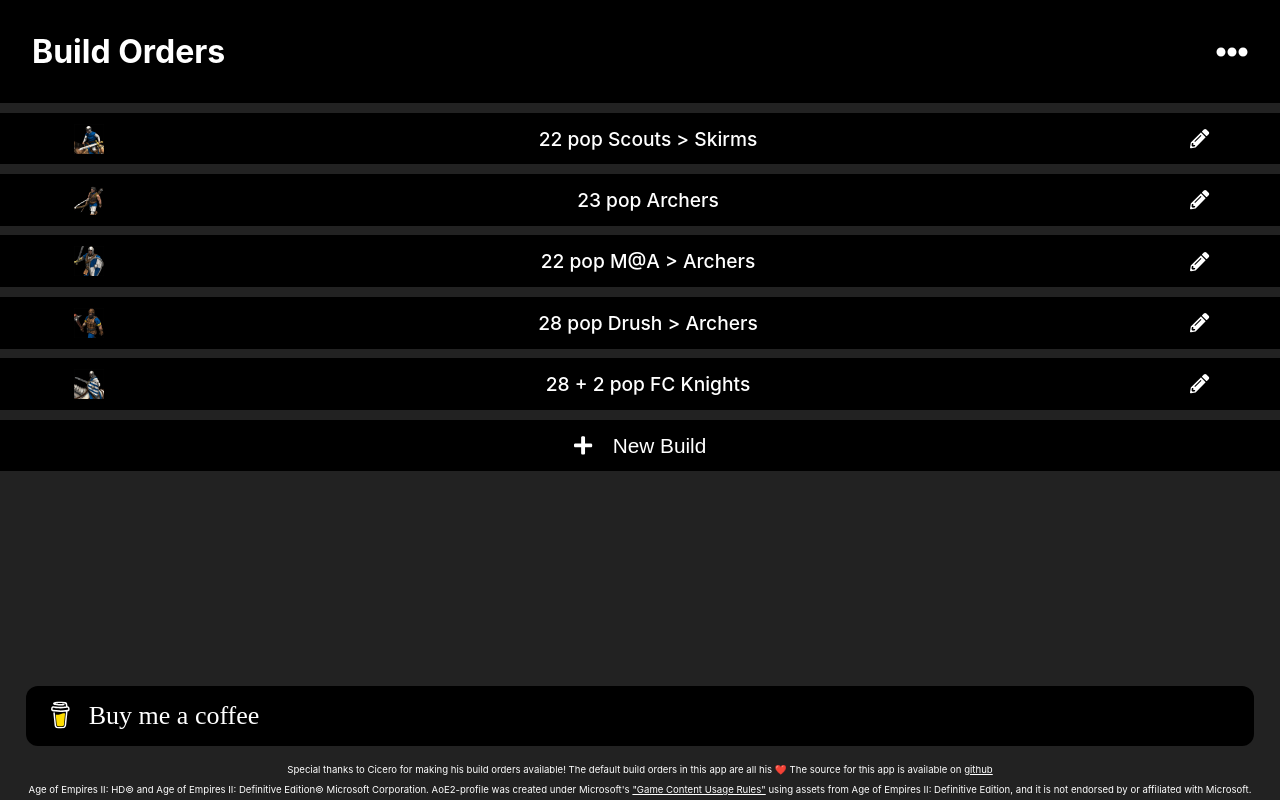
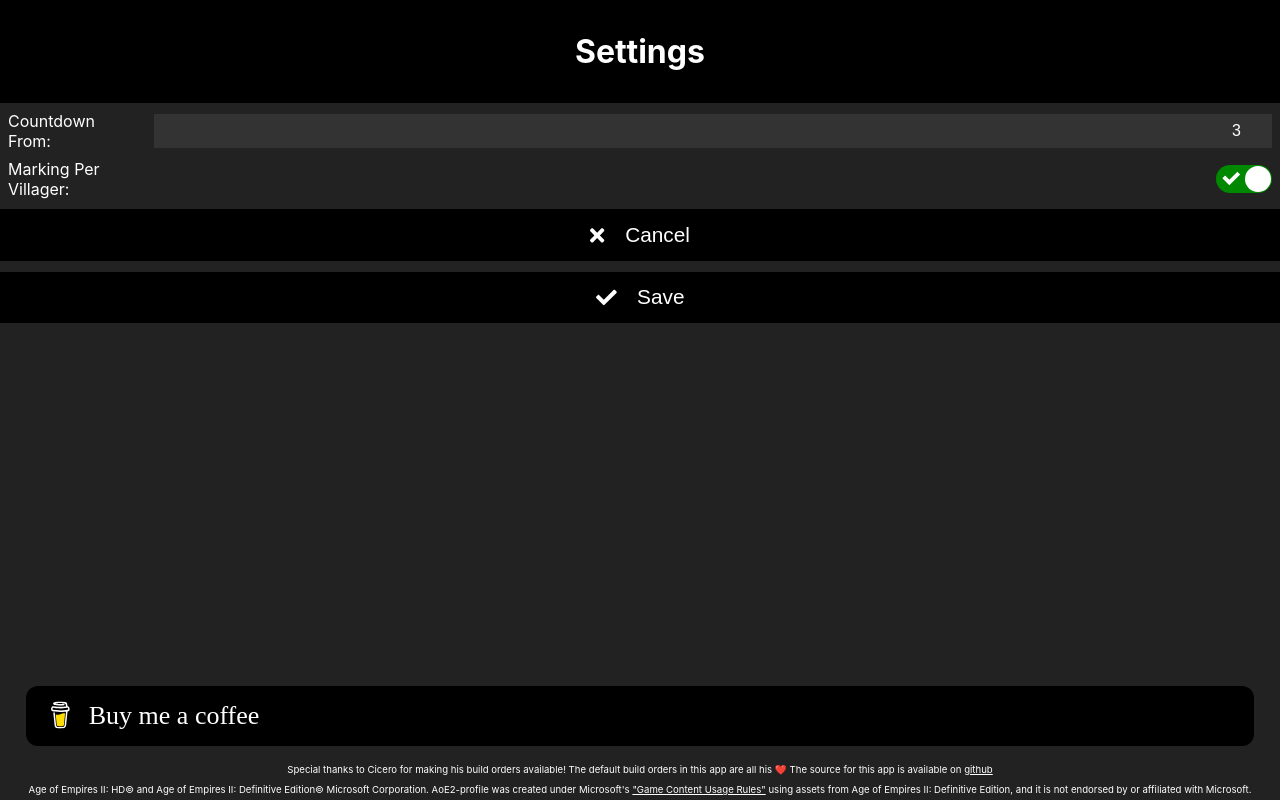
Before and after one commit to Rahien/aoe2-build-orders, a React (Create React App) app in the folder frontend/: page /settings in a window 1280 px wide. Built offline with nearby package versions, Linux system fonts and the light colour scheme.

Commit message:
settings

```diff
--- a/frontend/src/App.scss
+++ b/frontend/src/App.scss
@@ -453,6 +453,13 @@ body {
     right: auto;
     margin-left: 0.8em;
     font-size: 1em;
+    flex-direction: column;
+    border: 1px solid black;
+    .menu-item {
+      padding: 1em;
+      display: flex;
+      justify-content: flex-start;
+    }
     svg {
       margin-right: 0;
     }
@@ -461,18 +468,17 @@ body {
       top: 40px;
       right: 0px;
       background: #222;
-      padding: 0.5em 1em;
       font-size: 1.4rem;
       justify-content: space-between;
     }
 
-    .menu .menu-item {
-      padding-bottom: 0;
+    .menu .menu-item:last-child {
       justify-content: space-between;
     }
 
     .menu .menu-item label {
-      text-align: right;
+      text-align: left;
+      margin-left: 1em;
     }
   }
 
@@ -616,43 +622,6 @@ body {
     width: 100%;
   }
 
-  .property {
-    display: flex;
-    align-items: center;
-    justify-content: space-between;
-    box-sizing: border-box;
-    width: 100%;
-    padding: 0 0.5em;
-    .edit-buildorderstep-icon .buildorderstep-icon {
-      margin-right: 0;
-    }
-    input {
-      background-color: #333;
-      border: none;
-      padding: 0.5em 1em;
-      flex-grow: 1;
-      color: white;
-      font-size: 1em;
-      text-align: right;
-      min-width: 0;
-    }
-    label {
-      margin-right: 1em;
-      text-transform: capitalize;
-      width: 130px;
-      text-align: left;
-
-      &:after {
-        content: ":";
-      }
-    }
-
-
-    input[type="checkbox"] {
-      width: 20px;
-      height: 20px;
-    }
-  }
   button.remove {
     margin-bottom: 0;
   }
@@ -880,14 +849,18 @@ label.resource-changes {
   }
 }
 
-
+.buildOrder.per-villager-marks {
+  .step-marks {
+    display: flex;
+  }
+}
 .step-marks {
+  display: none;
   position: absolute;
   top: -0.25rem;
   left: 0;
   height: calc(100% + 0.5rem);
   width: 6px;
-  display: flex;
   flex-direction: column;
   justify-content: space-between;
   .step-marker {
@@ -909,3 +882,71 @@ label.resource-changes {
 .sub-steps .step-marks {
   display: none;
 }
+.settings {
+  color: white;
+  flex-grow: 1;
+  .property {
+    margin-top: 0.5em;
+    margin-bottom: 0.5em;
+  }
+  h1 {
+    background: black;
+    margin: 0;
+    padding: 1em;
+  }
+  > button {
+    background: black;
+    border: none;
+    margin-bottom: 0.5em;
+    font-size: 1.3em;
+    height: 51.8px;
+    display: flex;
+    width: 100%;
+    color: white;
+    text-align: center;
+    justify-content: center;
+    align-items: center;
+    margin-top: 0.5em;
+    svg {
+      margin-right: 1em;
+    }
+  }
+}
+
+.property {
+  display: flex;
+  align-items: center;
+  justify-content: space-between;
+  box-sizing: border-box;
+  width: 100%;
+  padding: 0 0.5em;
+  .edit-buildorderstep-icon .buildorderstep-icon {
+    margin-right: 0;
+  }
+  input {
+    background-color: #333;
+    border: none;
+    padding: 0.5em 1em;
+    flex-grow: 1;
+    color: white;
+    font-size: 1em;
+    text-align: right;
+    min-width: 0;
+  }
+  label {
+    margin-right: 1em;
+    text-transform: capitalize;
+    width: 130px;
+    text-align: left;
+
+    &:after {
+      content: ":";
+    }
+  }
+
+
+  input[type="checkbox"] {
+    width: 20px;
+    height: 20px;
+  }
+}
--- a/frontend/src/App.tsx
+++ b/frontend/src/App.tsx
@@ -9,6 +9,7 @@ import {
 import BuildOrderList from "./BuildOrderList";
 import BMC from "./BuyMeACoffee";
 import EditBuildOrder from "./EditBuildOrder";
+import Settings from "./Settings";
 
 function App() {
   return (
@@ -24,6 +25,9 @@ function App() {
             <Route path="/edit-build/:id">
               <EditBuildOrder/>
             </Route>
+            <Route path="/settings">
+              <Settings/>
+            </Route>
             <Route path="/">
               <BuildOrderList/>
             </Route>
--- a/frontend/src/BuildOrder.tsx
+++ b/frontend/src/BuildOrder.tsx
@@ -8,6 +8,7 @@ import {getBuildOrder} from "./BuildOrderList";
 import { useParams } from 'react-router-dom';
 import SpeedControls from "./SpeedControls";
 import {v4} from "uuid";
+import {useSetting} from "./hooks";
 
 export const stepKinds: {[id:string]:string} = {
  "create": "Create Villager",
@@ -226,6 +227,7 @@ function BuildOrder() {
   const [gameTime, setGameTime] = useState(0);
   const [buildOrder, setBuildOrder] = useState<IBuildOrder|null>(null);
   const wakeLockRef = useRef<any>();
+  const showPerVillagerMarks = useSetting<boolean>("markingPerVil", true);
   const {id} = useParams();
   useEffect(() => {
     const build = getBuildOrder(id);
@@ -271,7 +273,7 @@ function BuildOrder() {
   });
   const showTracker = timeAlreadyPlayed || playing;
   return (
-    <div className="buildOrder">
+    <div className={`buildOrder ${showPerVillagerMarks?"per-villager-marks":""}`}>
       <BuildOrderHeader playing={playing} togglePlaying={() => togglePlaying(gameTime)}
                         buildOrder={buildOrder} gameTime={gameTime} setGameTime={changeGameTime}/>
       {steps}
--- a/frontend/src/BuildOrderHeader.tsx
+++ b/frontend/src/BuildOrderHeader.tsx
@@ -5,7 +5,7 @@ import {faPause, faPlay, faEllipsisH} from "@fortawesome/free-solid-svg-icons";
 import {IBuildOrder} from "./types";
 import GameTimeClock from "./GameTimeClock";
 import BuildOrderMenu from "./BuildOrderMenu";
-import {useClickOutside} from "./hooks";
+import {useClickOutside, useSetting} from "./hooks";
 import CountDown from "./CountDown";
 interface IBuildOrderHeaderProps {
   playing: boolean,
@@ -17,6 +17,7 @@ interface IBuildOrderHeaderProps {
 const BuildOrderHeader:React.FC<IBuildOrderHeaderProps> = ({playing, togglePlaying, buildOrder, gameTime, setGameTime}) => {
   const [showMenu, setShowMenu] = useState(false);
   const [showCountDown, setShowCountDown] = useState(false);
+  const countDownFrom = useSetting<number>("countDown", 3);
   const menuRef = useClickOutside(() => {
     setShowMenu(false);
   })
@@ -34,7 +35,7 @@ const BuildOrderHeader:React.FC<IBuildOrderHeaderProps> = ({playing, togglePlayi
     if(playing){
       togglePlaying();
       setShowCountDown(false);
-    }else if(gameTime < 0.5){
+    }else if(gameTime < 0.5 && countDownFrom > 0){
       setShowCountDown(true);
     }else{
       togglePlaying();
@@ -69,7 +70,7 @@ const BuildOrderHeader:React.FC<IBuildOrderHeaderProps> = ({playing, togglePlayi
       </div>
     </div>
     {showCountDown?<CountDown
-      from={3}
+      from={countDownFrom}
       onDone={() => {
         togglePlaying();
         setShowCountDown(false);
--- a/frontend/src/BuildOrderStepEdit.tsx
+++ b/frontend/src/BuildOrderStepEdit.tsx
@@ -46,7 +46,7 @@ const stringProperty: (hide:boolean, property: string, state: [(string | undefin
 
 const booleanProperty: (hide:boolean, property: string, state: [(boolean | undefined), React.Dispatch<React.SetStateAction<boolean | undefined>>]) => JSX.Element | null = (hide, property, state) => {
   return hide? null:
-    <div className={`property text ${property}`}>
+    <div className={`property boolean ${property}`}>
       <label>{property}</label>
       <Switch onChange={() => state[1](!state[0])} checked={!!state[0]} />
     </div>;
--- a/frontend/src/MainMenu.tsx
+++ b/frontend/src/MainMenu.tsx
@@ -1,5 +1,5 @@
 import {FontAwesomeIcon} from "@fortawesome/react-fontawesome";
-import {faSync} from "@fortawesome/free-solid-svg-icons";
+import {faSync, faCog} from "@fortawesome/free-solid-svg-icons";
 import React from "react";
 import { useHistory } from "react-router-dom";
 import {defaultBuildOrders} from "./defaultBuildOrders";
@@ -19,6 +19,12 @@ const MainMenu:React.FC<IMainMenuProps> = () => {
   const history = useHistory();
   return <div className="menu">
     <div className="menu-item" onClick={() => {
+      history.push('/settings');
+    }}>
+      <FontAwesomeIcon icon={faCog}/>
+      <label>Settings</label>
+    </div>
+    <div className="menu-item" onClick={() => {
       handleRestoreDefaults();
       history.go(0);
     }}>
--- /dev/null
+++ b/frontend/src/Settings.tsx
@@ -0,0 +1,51 @@
+import React, {useState} from "react";
+import {faTimes, faCheck} from "@fortawesome/free-solid-svg-icons";
+import {FontAwesomeIcon} from "@fortawesome/react-fontawesome";
+import { useHistory } from "react-router-dom";
+import Switch from "react-switch";
+
+
+const Settings:React.FC = () => {
+  const history = useHistory();
+  const [settings, setSettings] = useState(JSON.parse(window.localStorage.getItem('settings') || "{}"));
+  const saveSettings = () => {
+    window.localStorage.setItem('settings', JSON.stringify(settings));
+    history.push('/');
+  }
+  const cancelSettings = () => {
+    history.push('/');
+  }
+
+  const updateSetting = (setting:string, value:any) => {
+    const newSettings = JSON.parse(JSON.stringify(settings));
+    newSettings[setting] = value;
+    setSettings(newSettings);
+  }
+
+  return <div className="settings">
+    <h1>Settings</h1>
+
+    <div className={`property number`}>
+      <label>Countdown from</label>
+      <input type="number" min={0} step={1}
+             value={typeof settings.countDown === "undefined" ? 3 : settings.countDown}
+             onChange={(e) => {
+               updateSetting("countDown", parseInt(e.target.value));
+             }}/>
+    </div>
+    <div className={`property boolean`}>
+      <label>Marking per Villager</label>
+      <Switch onChange={() => updateSetting("markingPerVil", !settings.markingPerVil)} checked={!!(settings.markingPerVil == null?true:settings.markingPerVil)} />
+    </div>
+    <button className="cancel" onClick={cancelSettings}>
+      <FontAwesomeIcon icon={faTimes}/>
+      <span>Cancel</span>
+    </button>
+    <button onClick={saveSettings}>
+      <FontAwesomeIcon icon={faCheck}/>
+      <span>Save</span>
+    </button>
+  </div>;
+}
+
+export default Settings;
--- a/frontend/src/hooks.tsx
+++ b/frontend/src/hooks.tsx
@@ -79,3 +79,9 @@ const preventDefault = (event:Event) => {
     event.preventDefault();
   }
 };
+
+export function useSetting<T>(settingName:string, defaultValue:T):T{
+  const value = JSON.parse(window.localStorage.getItem('settings') || "{}")[settingName];
+  const [state] = useState(typeof value === "undefined"? defaultValue: value);
+  return state;
+}
```
